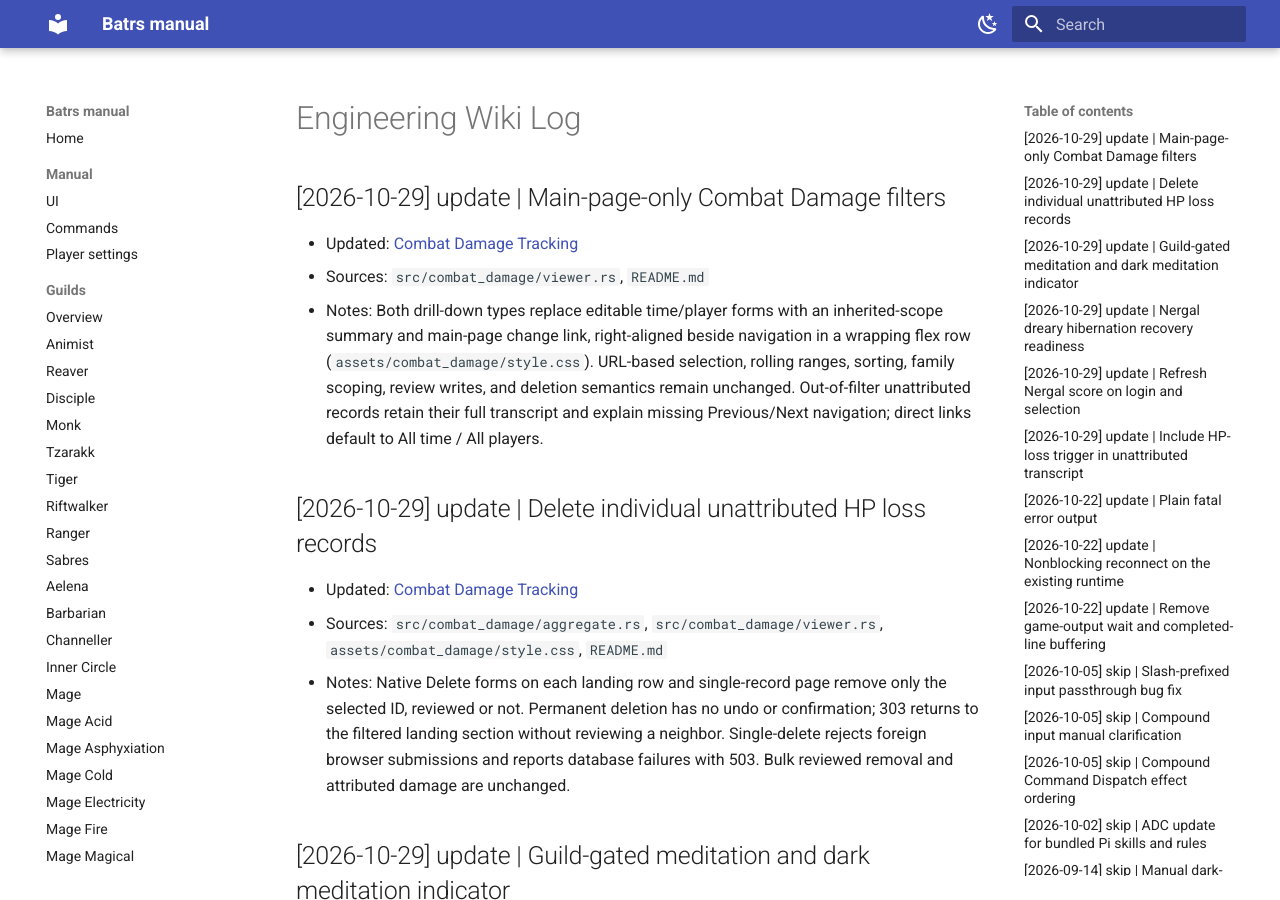
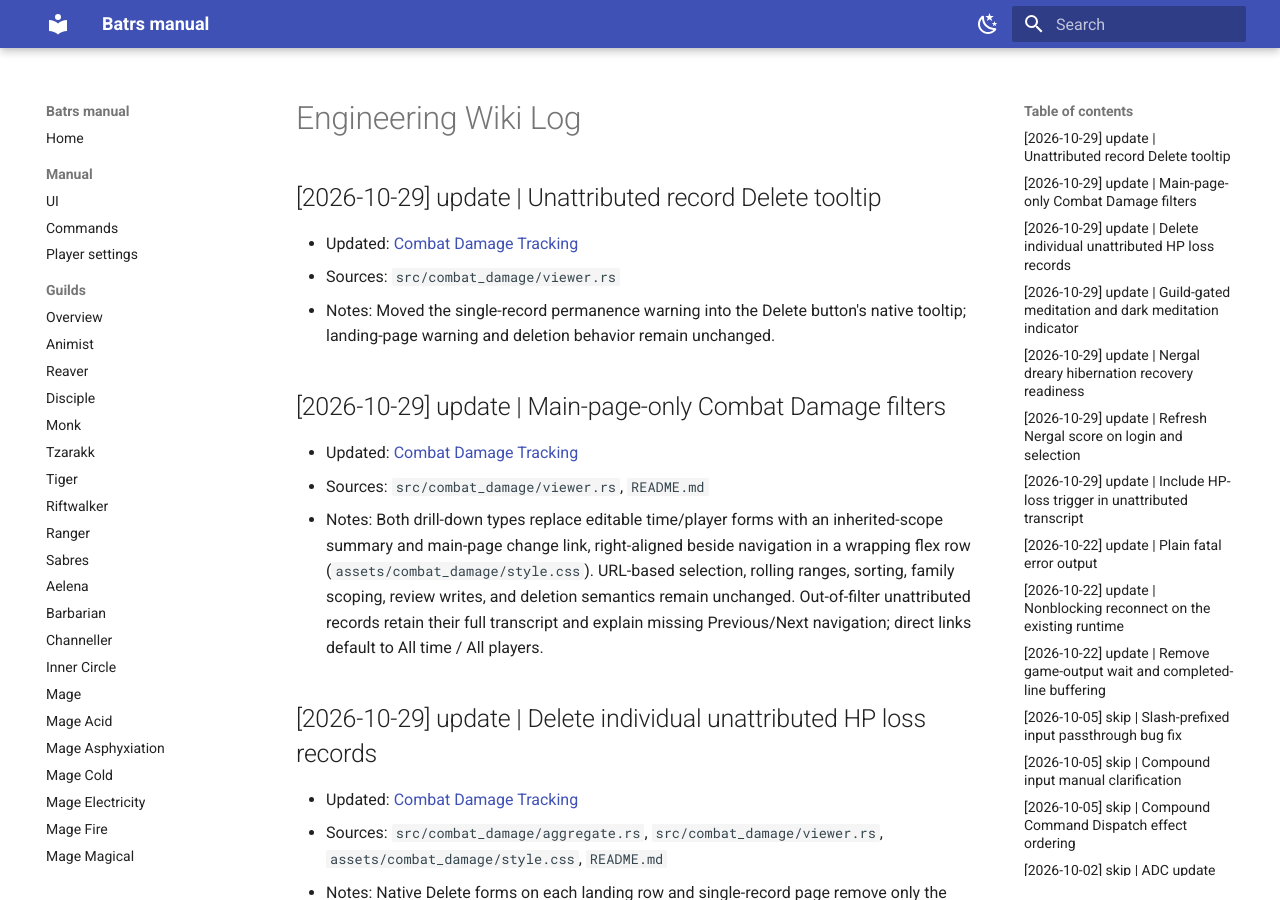
Before and after one commit to oaalto/batrs, an MkDocs documentation site: the page built from docs/wiki/log.md, in a window 1280 px wide and 900 px high. Built offline with MkDocs 1.6.1 and Material for MkDocs 9.7.7, drawn with Linux system fonts in a browser that asks for light colours.

Commit message:
Move unattributed record deletion warning to button tooltip

```diff
--- a/docs/wiki/log.md
+++ b/docs/wiki/log.md
@@ -1,4 +1,10 @@
 # Engineering Wiki Log
+
+## [2026-10-29] update | Unattributed record Delete tooltip
+
+- Updated: [Combat Damage Tracking](concepts/combat-damage-tracking.md)
+- Sources: `src/combat_damage/viewer.rs`
+- Notes: Moved the single-record permanence warning into the Delete button's native tooltip; landing-page warning and deletion behavior remain unchanged.
 
 ## [2026-10-29] update | Main-page-only Combat Damage filters
 
```
Also changed, not shown: docs/wiki/concepts/combat-damage-tracking.md (+1 -1 lines), 1 other file.
